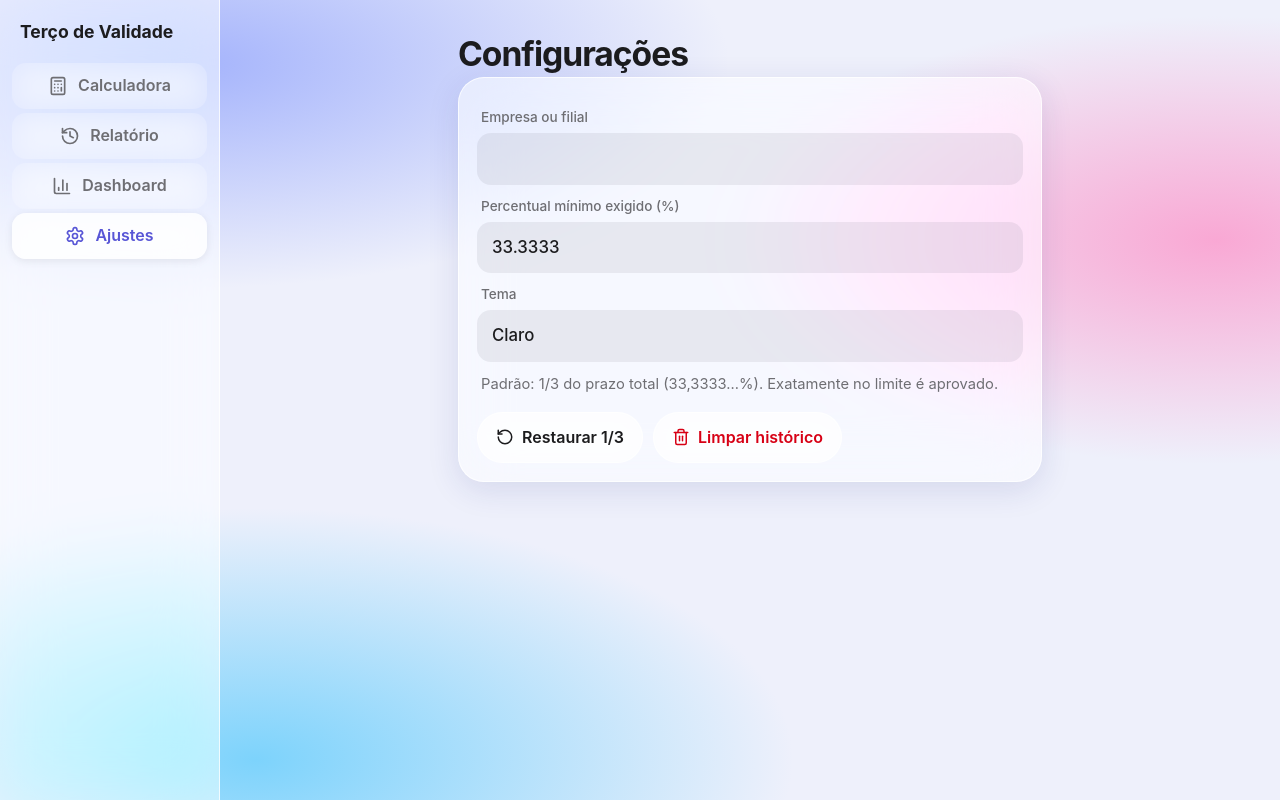
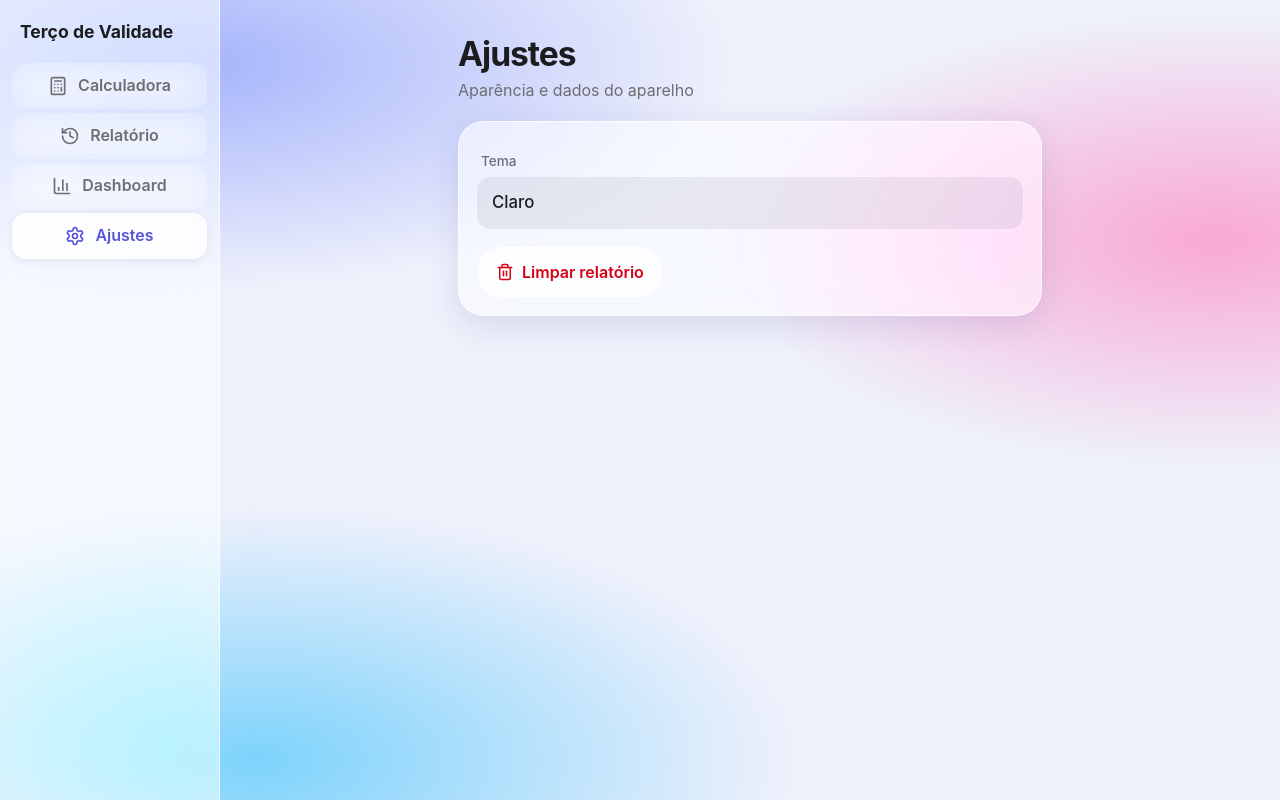
Before and after one commit to Diego888778/VALIDADE, a React (Vite) app: page / in a window 1280 px wide. Both pictures are taken after a click on the button "Ajustes". Built offline with nearby package versions, Linux system fonts and the light colour scheme.

Commit message:
Add files via upload

```diff
--- a/src/App.jsx
+++ b/src/App.jsx
@@ -12,22 +12,23 @@ const TABS = [['calc', 'Calculadora', CalcIcon], ['hist', 'Relatório', HistIcon
 export default function App() {
   const [tab, setTab] = useState('calc');
   const [registros, setRegistros] = useStorage('terco.registros', []);
-  const [config, setConfig] = useStorage('terco.config', { minimo: UM_TERCO, empresa: '', tema: 'claro' });
+  const [cfg, setConfig] = useStorage('terco.config', { tema: 'claro' });
+  const config = { ...cfg, minimo: UM_TERCO }; // regra fixa: 1/3 do prazo total
   const [focusId, setFocusId] = useState(null);
   useEffect(() => { document.documentElement.dataset.tema = config.tema; }, [config.tema]);
   return (
     <div className="app">
       <aside>
-        <div className="brand">Terço de Validade<small>{config.empresa}</small></div>
+        <div className="brand">Terço de Validade</div>
         <nav>{TABS.map(([k, l, I]) => (
           <button key={k} className={tab === k ? 'on' : ''} onClick={() => { setFocusId(null); setTab(k); }}><I size={20} /><span>{l}</span></button>
         ))}</nav>
       </aside>
       <main>
         {tab === 'calc' && <Calculator config={config} setRegistros={setRegistros} onSaved={(id) => { setFocusId(id); setTab('hist'); }} />}
-        {tab === 'hist' && <History registros={registros} setRegistros={setRegistros} empresa={config.empresa} focusId={focusId} />}
+        {tab === 'hist' && <History registros={registros} setRegistros={setRegistros} empresa="" focusId={focusId} />}
         {tab === 'dash' && <Dashboard registros={registros} />}
-        {tab === 'cfg' && <Settings config={config} setConfig={setConfig} onClear={() => setRegistros([])} />}
+        {tab === 'cfg' && <Settings config={cfg} setConfig={setConfig} onClear={() => setRegistros([])} />}
       </main>
     </div>
   );
--- a/src/pages/Calculator.jsx
+++ b/src/pages/Calculator.jsx
@@ -19,6 +19,7 @@ export default function Calculator({ config, setRegistros, onSaved }) {
 
   function salvar() {
     if (!r || r.error) return setMsg(r?.error || 'Preencha as três datas.');
+    if (!confirm('Deseja realmente salvar esta conferência no relatório?')) return;
     const id = Date.now();
     setRegistros((l) => [{ id, produto: '', sku: '', fornecedor: '', nf: '', ...f, total: r.total, restante: r.restante, percentual: r.percentual, status: r.status, minimo: config.minimo, criadoEm: id }, ...l]);
     setF(vazio()); onSaved(id);
--- a/src/pages/Settings.jsx
+++ b/src/pages/Settings.jsx
@@ -1,27 +1,14 @@
-import { useState } from 'react';
-import { Trash2, RotateCcw } from 'lucide-react';
-import { UM_TERCO } from '../utils/terco';
+import { Trash2 } from 'lucide-react';
 
 export default function Settings({ config, setConfig, onClear }) {
-  const [txt, setTxt] = useState((Math.round(config.minimo * 1e4) / 1e4).toString());
-  const set = (k, v) => setConfig({ ...config, [k]: v });
-  const mudaMin = (e) => { setTxt(e.target.value); const v = parseFloat(e.target.value); if (v > 0 && v <= 100) set('minimo', v); };
-  const restaurar = () => { setTxt('33.3333'); set('minimo', UM_TERCO); };
-  const limpar = () => { if (confirm('Apagar TODO o histórico? Esta ação não pode ser desfeita.')) onClear(); };
+  const limpar = () => { if (confirm('Apagar TODO o relatório? Esta ação não pode ser desfeita.')) onClear(); };
   return (
     <>
-      <h1>Configurações</h1>
+      <h1>Ajustes</h1>
+      <p className="sub">Aparência e dados do aparelho</p>
       <section className="card">
-        <div className="grid">
-          <label className="full">Empresa ou filial<input value={config.empresa} onChange={(e) => set('empresa', e.target.value)} /></label>
-          <label>Percentual mínimo exigido (%)<input type="number" step="0.0001" min="0.01" max="100" value={txt} onChange={mudaMin} /></label>
-          <label>Tema<select value={config.tema} onChange={(e) => set('tema', e.target.value)}><option value="claro">Claro</option><option value="escuro">Escuro</option></select></label>
-        </div>
-        <p className="msg">Padrão: 1/3 do prazo total (33,3333…%). Exatamente no limite é aprovado.</p>
-        <div className="actions">
-          <button onClick={restaurar}><RotateCcw size={18} />Restaurar 1/3</button>
-          <button className="danger" onClick={limpar}><Trash2 size={18} />Limpar histórico</button>
-        </div>
+        <label>Tema<select value={config.tema} onChange={(e) => setConfig({ ...config, tema: e.target.value })}><option value="claro">Claro</option><option value="escuro">Escuro</option></select></label>
+        <div className="actions"><button className="danger" onClick={limpar}><Trash2 size={18} />Limpar relatório</button></div>
       </section>
     </>
   );
```
